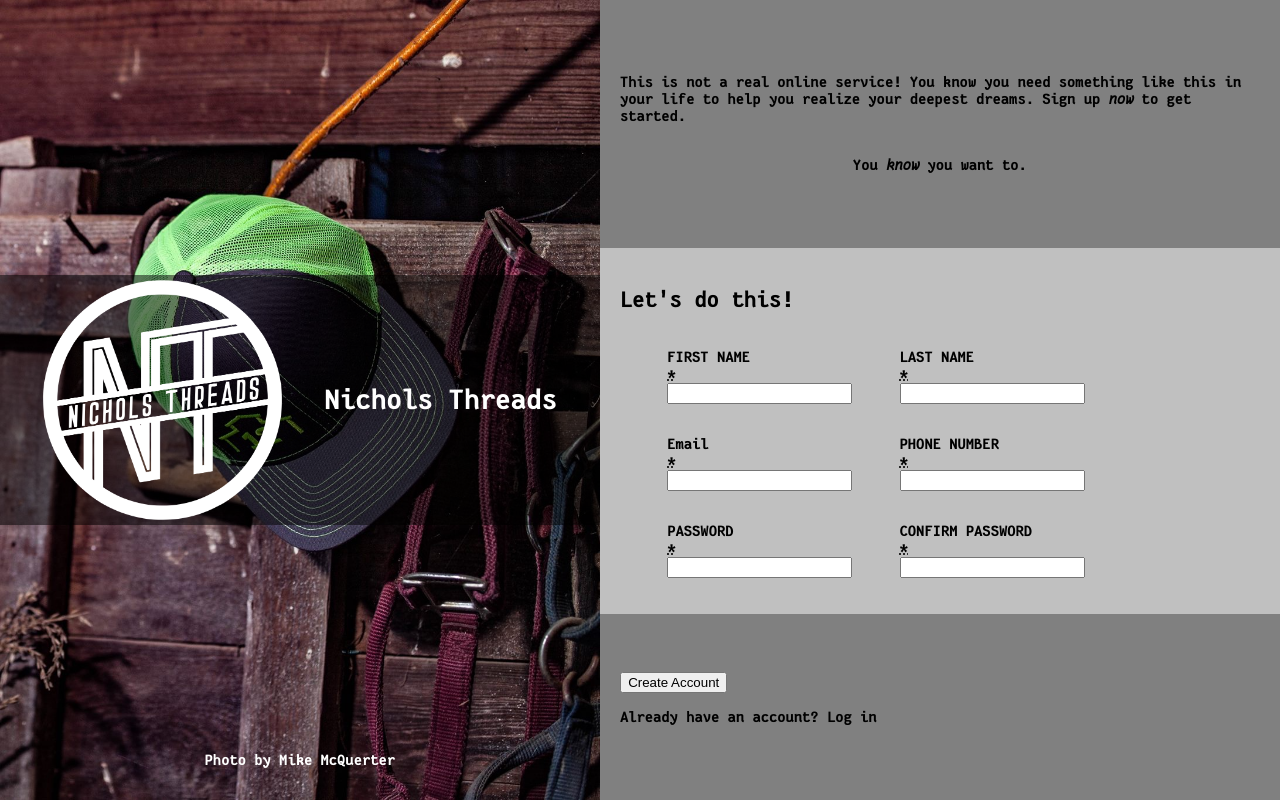
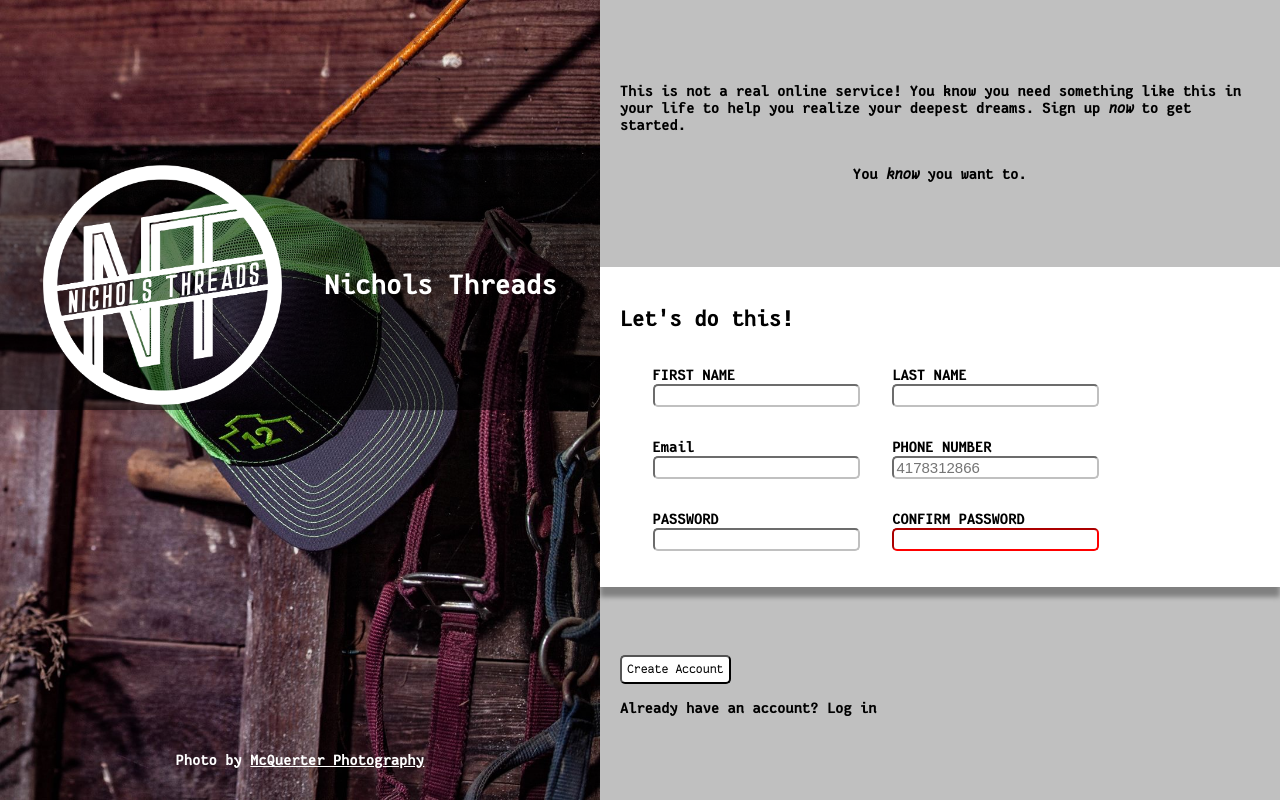
Before and after one commit to farmerbrian/sign-up-form, a plain HTML site: page index.html in a window 1280 px wide. Drawn offline with Linux system fonts and the light colour scheme.

Commit message:
Completed Project

```diff
--- a/index.html
+++ b/index.html
@@ -20,7 +20,7 @@
         </div>
       </div>
       <div class="credits">
-        <p>Photo by Mike McQuerter</p>
+        <p>Photo by <a href="https://www.facebook.com/McQuerterPhotography">McQuerter Photography</a></p>
       </div>
     </div>
 
@@ -37,46 +37,46 @@
               <p>
                 <label for="first-name">
                   <span>FIRST NAME </span>
-                  <strong><abbr title="required">*</abbr></strong>
+                  <strong><abbr title="required"></abbr></strong>
                 </label>
-                <input type="text" id="first-name" name="first-name">
+                <input type="text" id="first-name" name="first-name" required placeholder=" ">
               </p>
               <p>
                 <label for="mail">
                   <span>Email </span>
-                  <strong><abbr title="required">*</abbr></strong>
+                  <strong><abbr title="required"></abbr></strong>
                 </label>
-                <input type="email" id="mail" name="usermail">
+                <input type="email" id="mail" name="usermail" required placeholder=" ">
               </p>
               <p>
                 <label for="pwd">
                   <span>PASSWORD </span>
-                  <strong><abbr title="required">*</abbr></strong>
+                  <strong><abbr title="required"></abbr></strong>
                 </label>
-                <input type="password" id="pwd" name="password">
+                <input type="password" id="pwd" name="password" required placeholder=" ">
               </p>
             </div>
             <div class="right-form-container">
               <p>
                 <label for="last-name">
                   <span>LAST NAME </span>
-                  <strong><abbr title="required">*</abbr></strong>
+                  <strong><abbr title="required"></abbr></strong>
                 </label>
-                <input type="text" id="last-name" name="last-name">
+                <input type="text" id="last-name" name="last-name" required placeholder=" ">
               </p>
               <p>
                 <label for="phone">
                   <span>PHONE NUMBER </span>
-                  <strong><abbr title="required">*</abbr></strong>
+                  <strong><abbr title="required"></abbr></strong>
                 </label>
-                <input type="tel" id="phone" name="phone">
+                <input type="tel" id="phone" name="phone" required placeholder="4178312866">
               </p>
               <p>
                 <label for="pwd">
                   <span>CONFIRM PASSWORD </span>
-                  <strong><abbr title="required">*</abbr></strong>
+                  <strong><abbr title="required"></abbr></strong>
                 </label>
-                <input type="password" id="confirm-pwd" name="confirm-password">
+                <input type="password" id="confirm-pwd" name="confirm-password" required>
               </p>
             </div>
           </section>
--- a/style.css
+++ b/style.css
@@ -40,12 +40,13 @@ body {
 }
 .logo-container {
   position: absolute;
+  top: 20vh;
   display: flex;
   justify-content:space-evenly;
   flex-direction: row;
   align-items: center;
   background-color: rgba(0, 0, 0, .5);
-    height: 250px;
+  height: 250px;
   width: 100%;
 
 }
@@ -80,12 +81,13 @@ body {
   justify-content: center;
   flex-direction: column;
   justify-content: space-evenly;
-  background-color: grey;
+  background-color: silver;
 
 }
 
 .form {
-background-color: silver;
+background-color: white;
+box-shadow: 0px 10px 5px grey;
 padding: 20px;
 }
 
@@ -102,10 +104,31 @@ padding: 20px;
   max-width: 40vw;
 }
 
-label,input{
+label,input {
   display:flex;
   flex-direction:column;
 }
+
+input {
+border-color: silver;
+border-radius: 5px;
+font-size: 15px;
+}
+
+input:focus {
+  box-shadow: 5px 5px 5px lightgray;
+}
+
+input:valid {
+  border-color: green;
+}
+
+input:invalid:not(:placeholder-shown) {
+  border-color: red;
+}
+
+
+
 
 .left-form-container {
   display: flex;
@@ -119,6 +142,17 @@ label,input{
   flex-direction: column;
 }
 
+button {
+background-color: white;
+padding: 5px;
+border-radius: 5px;
+font-family: fantasque;
+}
+
+a {
+  color:white;
+}
+
 .below-form {
   padding: 20px;
 
```
